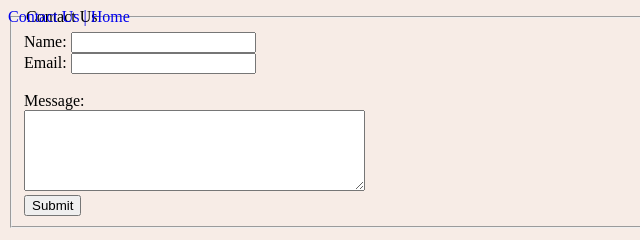
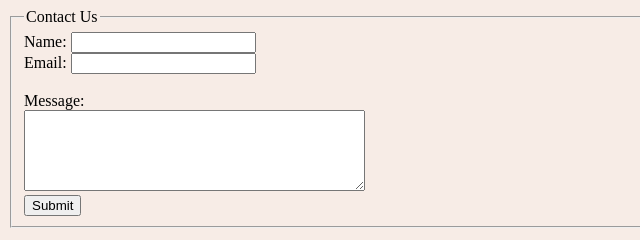
Before and after one commit to Large-Hadron-Collider901/Dev-Team-Portfolio, a plain HTML site: page contact-us.html in a window 1280 px wide. Shown: the full height of the page, 0-640 px from the left. Drawn offline with Linux system fonts and the light colour scheme; files whose address does not match are found by name.

Commit message:
removed nav links from contact us page due to overlapping

```diff
--- a/contact-us.html
+++ b/contact-us.html
@@ -11,9 +11,7 @@
 
 </head>
 <body>
-<nav>
-    <a href="contact-us.html">Contact Us | <a href="index.html">Home</a>
-</nav>
+
 
     <form id="contact_us" action="">
         <fieldset>
--- a/css/main.css
+++ b/css/main.css
@@ -3,7 +3,7 @@
 */
 
 nav {
-text-align: right;
+text-align: left;
 position: fixed;
 z-index: 999;
 }
```
